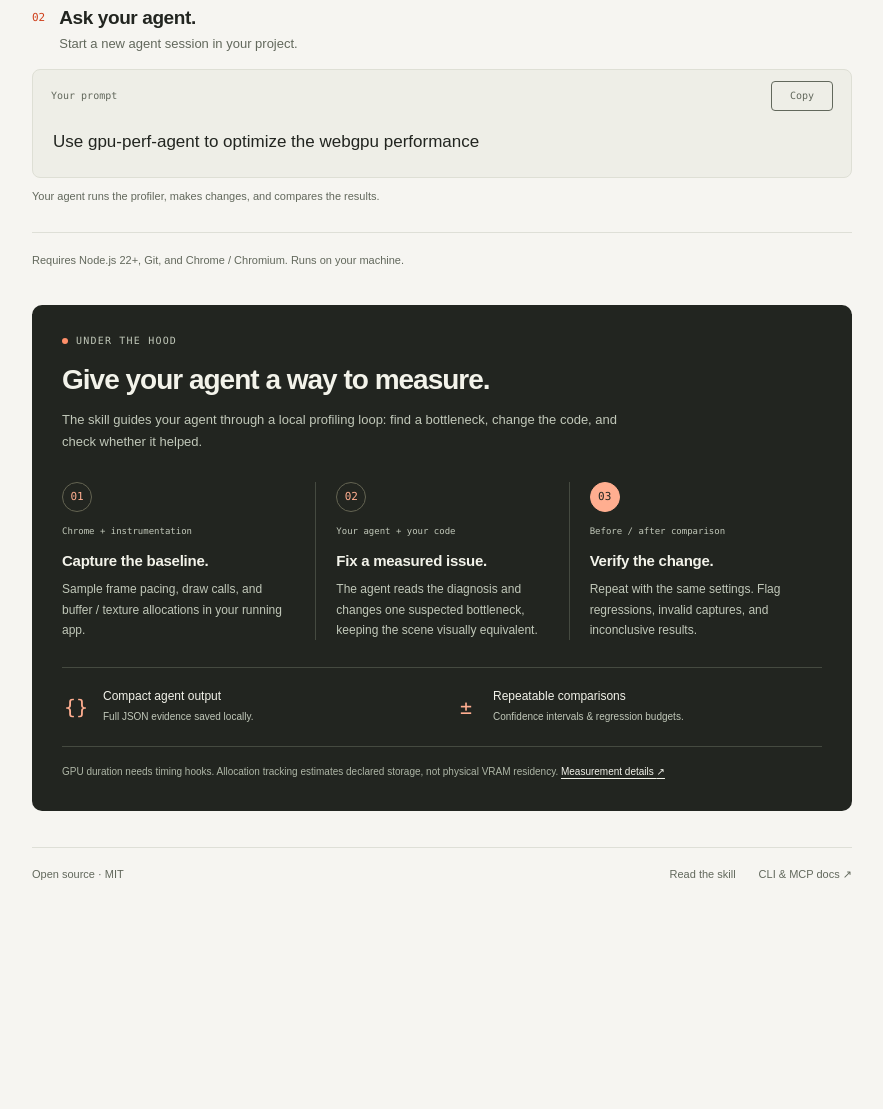
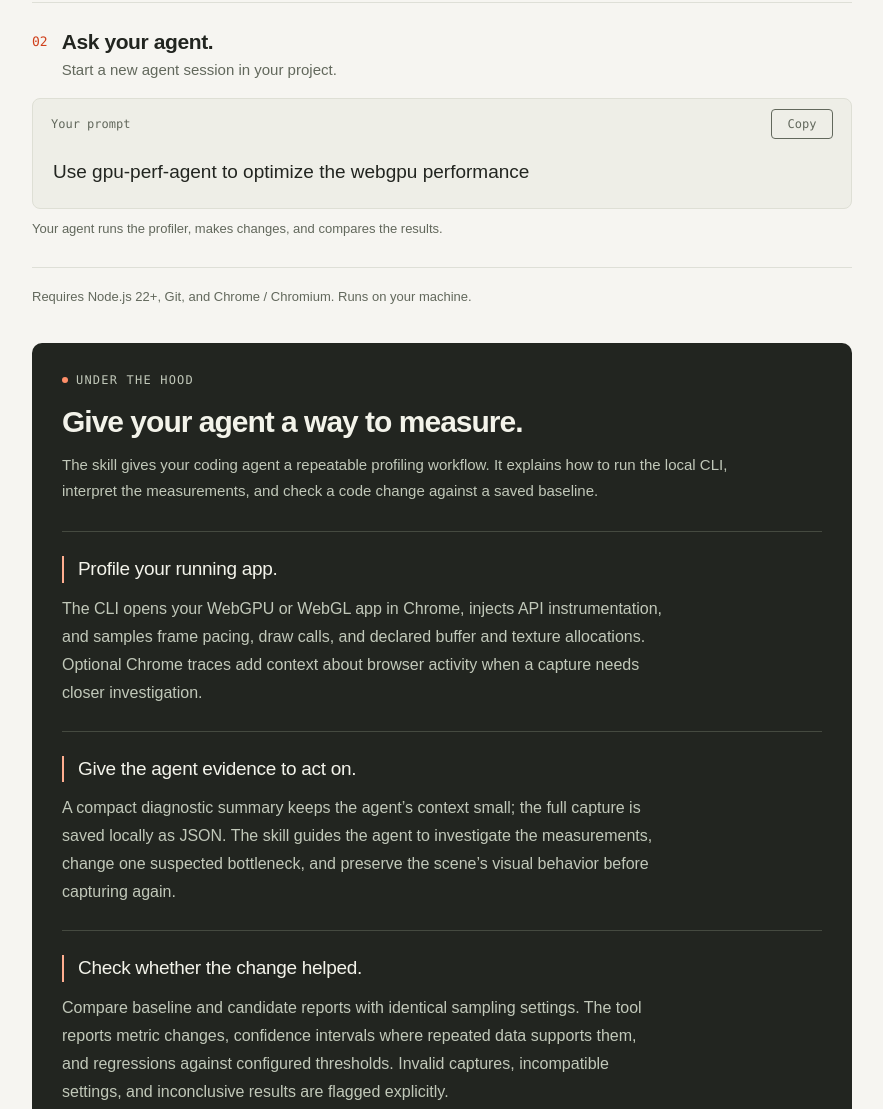
Before and after one commit to Makio64/gpu-perf-agent, a website: page site/index.html in a window 1280 px wide. Shown: the part 703-1812 px from the top of the page, without its empty margins (198-1081 px from the left). Before the commit the page ends 1611 px from the top, so only its background shows below. Drawn offline with Linux system fonts and the light colour scheme.

Commit message:
Expand skill explanations and increase site typography

```diff
--- a/site/index.html
+++ b/site/index.html
@@ -67,30 +67,27 @@
         <div class="mechanics-heading">
           <p class="eyebrow"><span aria-hidden="true"></span>Under the hood</p>
           <h2 id="mechanics-title">Give your agent a way to measure.</h2>
-          <p>The skill guides your agent through a local profiling loop: find a bottleneck, change the code, and check whether it helped.</p>
+          <p>The skill gives your coding agent a repeatable profiling workflow. It explains how to run the local CLI, interpret the measurements, and check a code change against a saved baseline.</p>
         </div>
-        <ol class="pipeline">
-          <li>
-            <div class="pipeline-stage"><span class="pipeline-number" aria-hidden="true">01</span><span>Chrome + instrumentation</span></div>
-            <h3>Capture the baseline.</h3>
-            <p>Sample frame pacing, draw calls, and buffer / texture allocations in your running app.</p>
-          </li>
-          <li>
-            <div class="pipeline-stage"><span class="pipeline-number" aria-hidden="true">02</span><span>Your agent + your code</span></div>
-            <h3>Fix a measured issue.</h3>
-            <p>The agent reads the diagnosis and changes one suspected bottleneck, keeping the scene visually equivalent.</p>
-          </li>
-          <li>
-            <div class="pipeline-stage"><span class="pipeline-number" aria-hidden="true">03</span><span>Before / after comparison</span></div>
-            <h3>Verify the change.</h3>
-            <p>Repeat with the same settings. Flag regressions, invalid captures, and inconclusive results.</p>
-          </li>
-        </ol>
-        <div class="evidence" aria-label="Built for development workflows">
-          <div><span aria-hidden="true">{}</span><p><strong>Compact agent output</strong><span>Full JSON evidence saved locally.</span></p></div>
-          <div><span aria-hidden="true">±</span><p><strong>Repeatable comparisons</strong><span>Confidence intervals &amp; regression budgets.</span></p></div>
+        <div class="mechanics-topics">
+          <section aria-labelledby="capture-title">
+            <h3 id="capture-title">Profile your running app.</h3>
+            <p>The CLI opens your WebGPU or WebGL app in Chrome, injects API instrumentation, and samples frame pacing, draw calls, and declared buffer and texture allocations. Optional Chrome traces add context about browser activity when a capture needs closer investigation.</p>
+          </section>
+          <section aria-labelledby="change-title">
+            <h3 id="change-title">Give the agent evidence to act on.</h3>
+            <p>A compact diagnostic summary keeps the agent’s context small; the full capture is saved locally as JSON. The skill guides the agent to investigate the measurements, change one suspected bottleneck, and preserve the scene’s visual behavior before capturing again.</p>
+          </section>
+          <section aria-labelledby="compare-title">
+            <h3 id="compare-title">Check whether the change helped.</h3>
+            <p>Compare baseline and candidate reports with identical sampling settings. The tool reports metric changes, confidence intervals where repeated data supports them, and regressions against configured thresholds. Invalid captures, incompatible settings, and inconclusive results are flagged explicitly.</p>
+          </section>
+          <section aria-labelledby="iterate-title">
+            <h3 id="iterate-title">Keep the loop fast and inspectable.</h3>
+            <p>Reuse Chrome across captures to reduce startup overhead. Use longer sampling or interleaved A/B runs for stronger evidence. Saved JSON, optional HTML reports, and performance budgets make the results useful for code review and automated regression checks.</p>
+          </section>
         </div>
-        <p class="measurement-note">GPU duration needs timing hooks. Allocation tracking estimates declared storage, not physical VRAM residency. <a href="https://github.com/Makio64/gpu-perf-agent/blob/master/docs/reference.md">Measurement details <span aria-hidden="true">↗</span></a></p>
+        <p class="measurement-note">Frame pacing measures browser cadence; GPU duration requires timing hooks. Allocation totals estimate declared storage, not physical VRAM residency. <a href="https://github.com/Makio64/gpu-perf-agent/blob/master/docs/reference.md">Read the measurement reference <span aria-hidden="true">↗</span></a></p>
       </section>
     </main>
     <footer class="footer wrap">
--- a/site/src/style.css
+++ b/site/src/style.css
@@ -8,7 +8,7 @@
   --sans: Arial, Helvetica, sans-serif;
 }
 * { box-sizing: border-box; }
-body { margin: 0; background: var(--paper); color: var(--ink); font-family: var(--sans); -webkit-font-smoothing: antialiased; }
+body { margin: 0; background: var(--paper); color: var(--ink); font-family: var(--sans); font-size: 18px; -webkit-font-smoothing: antialiased; }
 h1, h2, p, pre { margin: 0; }
 a { color: inherit; text-decoration: none; }
 a:hover { color: var(--orange); }
@@ -23,38 +23,38 @@ pre { white-space: pre-wrap; overflow-wrap: anywhere; }
 .skip-link { position: absolute; top: 12px; left: 12px; transform: translateY(-200%); padding: 12px 20px; background: var(--ink); color: white; z-index: 10; }
 .skip-link:focus { transform: none; }
 .header { height: 82px; display: flex; align-items: center; justify-content: space-between; border-bottom: 1px solid var(--line); }
-.brand { display: flex; align-items: center; gap: 10px; font: 600 14px var(--mono); letter-spacing: -0.5px; }
-.header nav { display: flex; gap: 26px; font-size: 12px; }
+.brand { display: flex; align-items: center; gap: 10px; font: 600 16px var(--mono); letter-spacing: -0.5px; }
+.header nav { display: flex; gap: 26px; font-size: 14px; }
 .intro { padding-block: 42px 36px; }
-.release { display: inline-flex; align-items: center; gap: 7px; font: 11px var(--mono); color: var(--muted); margin-bottom: 16px; }
+.release { display: inline-flex; align-items: center; gap: 7px; font: 13px var(--mono); color: var(--muted); margin-bottom: 16px; }
 .release span { width: 5px; height: 5px; background: var(--orange); border-radius: 50%; }
-h1 { font-size: clamp(44px, 6vw, 72px); font-weight: 600; line-height: 1.01; letter-spacing: -3.8px; }
+h1 { font-size: clamp(46px, calc(6vw + 2px), 74px); font-weight: 600; line-height: 1.01; letter-spacing: -3.8px; }
 h1 > span { color: var(--orange); }
-.intro > p { font-size: 17px; line-height: 1.5; color: var(--muted); margin-top: 20px; }
+.intro > p { font-size: 19px; line-height: 1.5; color: var(--muted); margin-top: 20px; }
 .agents { display: flex; gap: 9px; flex-wrap: wrap; list-style: none; padding: 0; margin: 18px 0 0; }
-.agents li { padding: 7px 11px; border: 1px solid var(--line); border-radius: 5px; font: 11px var(--mono); }
+.agents li { padding: 7px 11px; border: 1px solid var(--line); border-radius: 5px; font: 13px var(--mono); }
 .agents li:last-child { border-color: transparent; color: var(--muted); padding-inline: 4px; }
 .steps { border-top: 1px solid var(--line); }
 .step { padding-block: 27px; border-bottom: 1px solid var(--line); }
 .step-heading { display: flex; align-items: flex-start; gap: 14px; margin-bottom: 16px; }
-.step-number { font: 11px var(--mono); color: var(--orange); margin-top: 4px; }
-h2 { font-size: 19px; font-weight: 600; letter-spacing: -0.4px; }
-.step-heading p { color: var(--muted); font-size: 13px; line-height: 1.5; margin-top: 5px; }
+.step-number { font: 13px var(--mono); color: var(--orange); margin-top: 4px; }
+h2 { font-size: 21px; font-weight: 600; letter-spacing: -0.4px; }
+.step-heading p { color: var(--muted); font-size: 15px; line-height: 1.5; margin-top: 5px; }
 .snippet { border-radius: 8px; overflow: hidden; }
-.snippet-bar { display: flex; justify-content: space-between; align-items: center; min-height: 43px; padding: 8px 18px 0; font: 10px var(--mono); }
-.snippet pre { padding: 16px 20px 22px; font-size: 14px; line-height: 1.7; }
+.snippet-bar { display: flex; justify-content: space-between; align-items: center; min-height: 43px; padding: 8px 18px 0; font: 12px var(--mono); }
+.snippet pre { padding: 16px 20px 22px; font-size: 16px; line-height: 1.7; }
 .terminal { background: var(--ink); color: #f3f3ea; }
 .terminal .snippet-bar { color: #b1b8a8; }
 .prompt { background: #eeeee7; border: 1px solid #dedfd5; }
 .prompt .snippet-bar { color: var(--muted); }
-.prompt pre { font-family: var(--sans); font-size: 17px; line-height: 1.5; }
+.prompt pre { font-family: var(--sans); font-size: 19px; line-height: 1.5; }
 .prompt code { font: inherit; }
-.copy { min-width: 62px; min-height: 30px; padding: 6px 10px; border: 1px solid currentColor; border-radius: 4px; color: inherit; background: transparent; font-size: 10px; }
+.copy { min-width: 62px; min-height: 30px; padding: 6px 10px; border: 1px solid currentColor; border-radius: 4px; color: inherit; background: transparent; font-size: 12px; }
 .copy:hover { color: var(--orange); }
 .terminal .copy:hover { color: #fff; }
-.step-note { font-size: 11px; line-height: 1.6; color: var(--muted); margin-top: 10px; }
+.step-note { font-size: 13px; line-height: 1.6; color: var(--muted); margin-top: 10px; }
 .step-note a { text-decoration: underline; text-underline-offset: 3px; }
-.requirements { padding-block: 19px 29px; font-size: 11px; line-height: 1.6; color: var(--muted); }
+.requirements { padding-block: 19px 29px; font-size: 13px; line-height: 1.6; color: var(--muted); }
 .mechanics {
   margin: 6px 0 36px;
   padding: 30px;
@@ -66,64 +66,41 @@ h2 { font-size: 19px; font-weight: 600; letter-spacing: -0.4px; }
   display: flex;
   align-items: center;
   gap: 8px;
-  font: 10px var(--mono);
+  font: 12px var(--mono);
   text-transform: uppercase;
   letter-spacing: 1.2px;
   color: #c1c8b9;
 }
 .eyebrow > span { width: 6px; height: 6px; border-radius: 50%; background: #ff8f69; }
-.mechanics-heading h2 { margin-top: 17px; font-size: 28px; line-height: 1.2; letter-spacing: -1px; }
-.mechanics-heading > p:last-child { max-width: 570px; margin-top: 12px; color: #c1c8b9; font-size: 13px; line-height: 1.7; }
-.pipeline {
-  display: grid;
-  grid-template-columns: repeat(3, minmax(0, 1fr));
-  list-style: none;
-  padding: 0;
-  margin: 29px 0 27px;
-}
-.pipeline li { position: relative; padding: 0 20px; border-left: 1px solid #454a40; }
-.pipeline li:first-child { padding-left: 0; border-left: 0; }
-.pipeline li:last-child { padding-right: 0; }
-.pipeline-stage { display: flex; flex-direction: column; align-items: flex-start; gap: 13px; color: #c1c8b9; font: 9px/1.5 var(--mono); }
-.pipeline-number { display: grid; place-items: center; width: 30px; height: 30px; border: 1px solid #646452; border-radius: 50%; color: #ffae90; font: 11px var(--mono); }
-.pipeline li:last-child .pipeline-number { color: var(--ink); background: #ffae90; border-color: #ffae90; }
-.pipeline h3 { margin: 12px 0 8px; font-size: 15px; line-height: 1.4; letter-spacing: -0.25px; }
-.pipeline p { color: #c1c8b9; font-size: 12px; line-height: 1.7; }
-.evidence { display: grid; grid-template-columns: 1fr 1fr; gap: 20px; padding: 21px 0; border-block: 1px solid #454a40; }
-.evidence > div { display: flex; align-items: center; gap: 13px; }
-.evidence > div > span { flex: 0 0 28px; color: #ffae90; font: 20px var(--mono); text-align: center; }
-.evidence p { display: flex; flex-direction: column; gap: 6px; }
-.evidence strong { font-size: 12px; font-weight: 500; }
-.evidence p > span { color: #c1c8b9; font-size: 10px; line-height: 1.6; }
-.measurement-note { margin-top: 16px; max-width: 660px; color: #aeb6a6; font-size: 10px; line-height: 1.8; }
+.mechanics-heading h2 { margin-top: 17px; font-size: 30px; line-height: 1.2; letter-spacing: -1px; }
+.mechanics-heading > p:last-child { max-width: 680px; margin-top: 12px; color: #c1c8b9; font-size: 15px; line-height: 1.7; }
+.mechanics-topics { margin-top: 28px; }
+.mechanics-topics > section { padding-block: 24px; border-top: 1px solid #454a40; }
+.mechanics-topics h3 { margin: 0 0 12px; padding-left: 14px; border-left: 2px solid #ffae90; font-size: 19px; font-weight: 500; line-height: 1.4; letter-spacing: -0.3px; }
+.mechanics-topics p { max-width: 68ch; color: #c1c8b9; font-size: 16px; line-height: 1.75; }
+.mechanics-topics > section:last-child { padding-bottom: 26px; border-bottom: 1px solid #454a40; }
+.measurement-note { margin-top: 16px; max-width: 660px; color: #aeb6a6; font-size: 12px; line-height: 1.8; }
 .measurement-note a { display: inline-block; color: #f3f3ea; text-decoration: underline; text-underline-offset: 3px; white-space: nowrap; }
 .measurement-note a:hover { color: #ffae90; }
-.footer { display: flex; justify-content: space-between; gap: 16px; padding-block: 20px 27px; border-top: 1px solid var(--line); font-size: 11px; color: var(--muted); }
+.footer { display: flex; justify-content: space-between; gap: 16px; padding-block: 20px 27px; border-top: 1px solid var(--line); font-size: 13px; color: var(--muted); }
 .footer > div { display: flex; gap: 23px; }
 @media (max-width: 600px) {
   .wrap { width: calc(100% - 36px); }
   .header { height: 72px; }
-  .brand { font-size: 12px; gap: 7px; }
+  .brand { font-size: 14px; gap: 7px; }
   .brand img { width: 24px; height: 24px; }
-  .header nav { gap: 16px; font-size: 11px; }
+  .header nav { gap: 16px; font-size: 13px; }
   .intro { padding-block: 32px; }
   h1 { letter-spacing: -2.5px; }
-  .intro > p { font-size: 15px; }
+  .intro > p { font-size: 17px; }
   .step { padding-block: 24px; }
-  .snippet pre { font-size: 12px; padding: 14px 15px 19px; }
+  .snippet pre { font-size: 14px; padding: 14px 15px 19px; }
   .snippet-bar { padding-inline: 14px; }
-  .prompt pre { font-size: 16px; }
+  .prompt pre { font-size: 18px; }
   .step-heading { gap: 11px; }
   .copy { min-height: 36px; }
   .mechanics { margin-top: 0; padding: 24px 20px; }
-  .mechanics-heading h2 { font-size: 26px; }
-  .pipeline { grid-template-columns: 1fr; gap: 20px; margin-block: 26px; }
-  .pipeline li, .pipeline li:first-child, .pipeline li:last-child { padding: 0 0 0 43px; border: 0; }
-  .pipeline li:not(:last-child)::after { content: ""; position: absolute; left: 14px; top: 36px; bottom: -14px; border-left: 1px solid #454a40; }
-  .pipeline-number { position: absolute; top: 0; left: 0; }
-  .pipeline-stage { min-height: 30px; justify-content: center; }
-  .pipeline h3 { margin-top: 5px; }
-  .evidence { grid-template-columns: 1fr; gap: 20px; }
+  .mechanics-heading h2 { font-size: 28px; }
   .footer { flex-wrap: wrap; padding-bottom: 24px; }
 }
 @media (prefers-reduced-motion: no-preference) {
```
Also changed, not shown: site/README.md.
